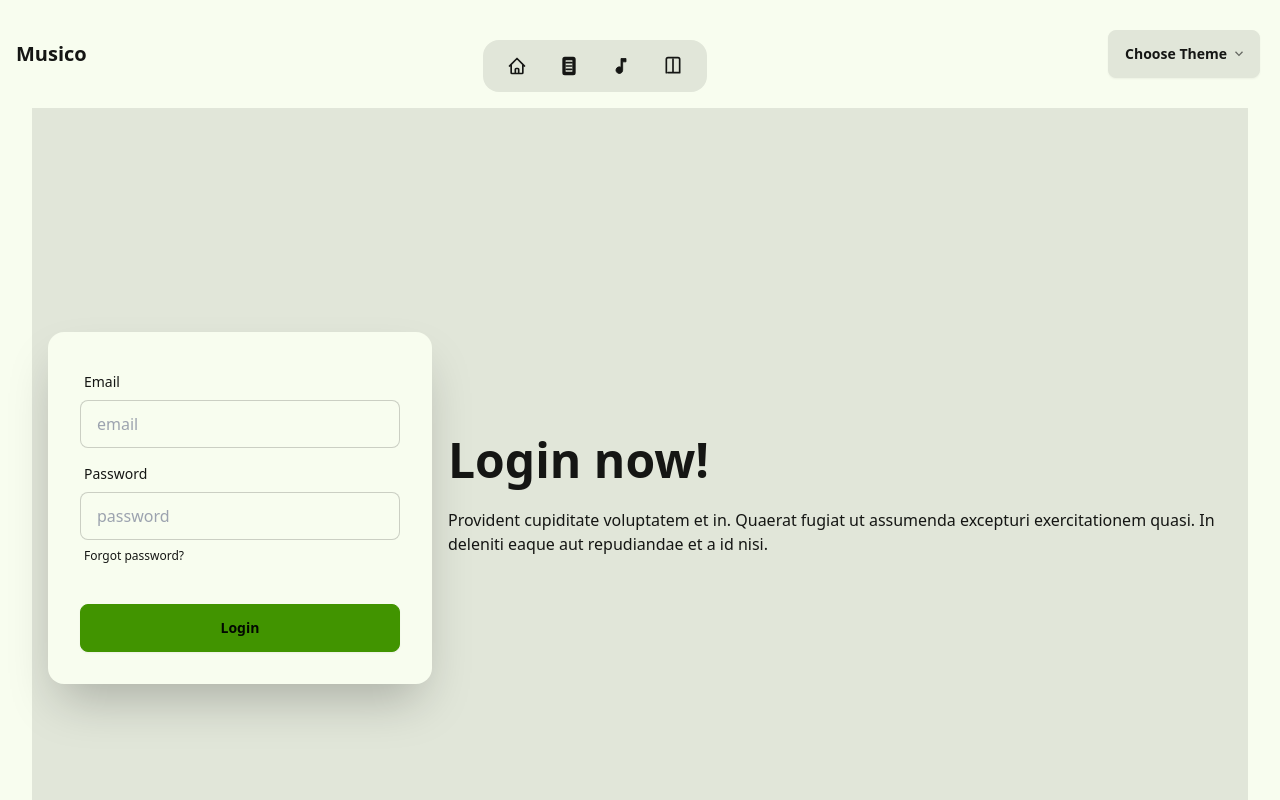
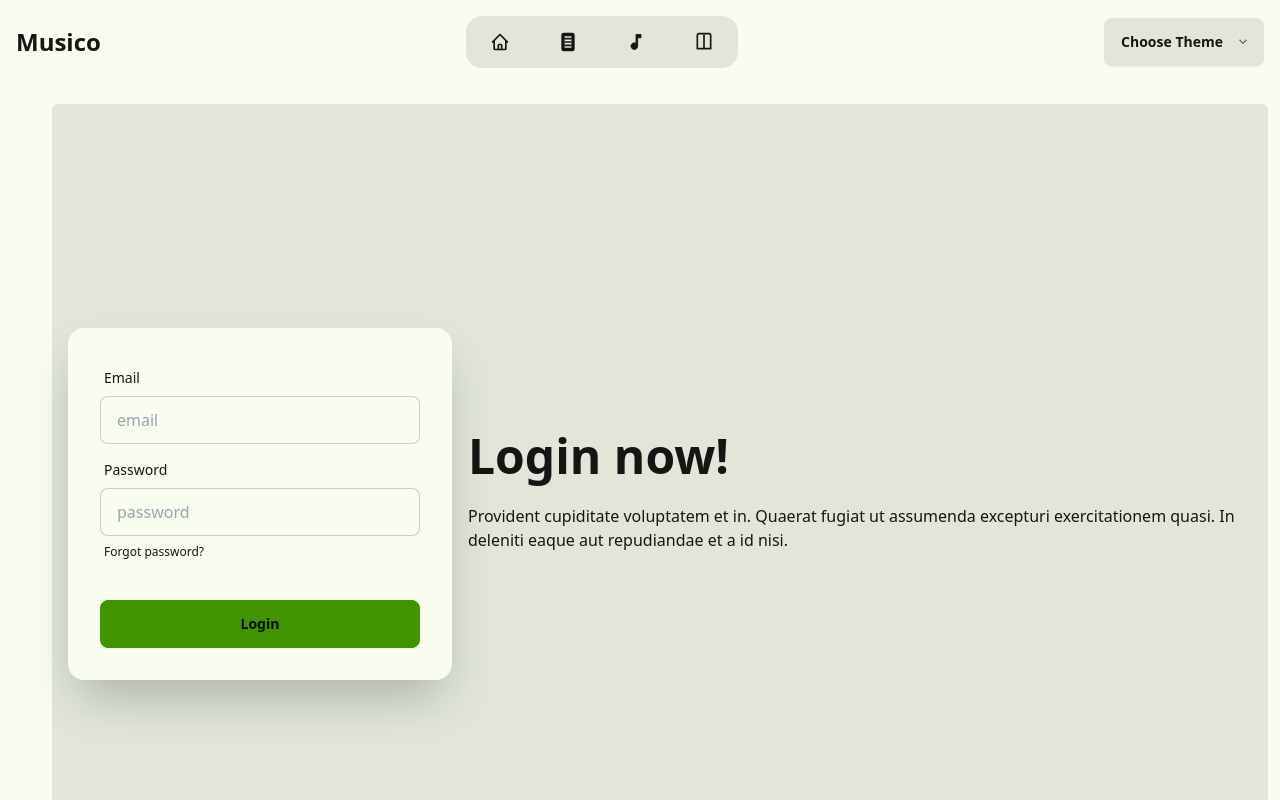
Before and after one commit to Newiq/Musico, a Next.js app in the folder client/musico/: page / in a window 1280 px wide. Shown: the top 800 px of the page. Built offline with nearby package versions, Linux system fonts and the light colour scheme.

Commit message:
add styles for some components

```diff
--- a/client/musico/app/sheets/page.tsx
+++ b/client/musico/app/sheets/page.tsx
@@ -61,37 +61,50 @@ export default function SheetLibrary() {
     return (
         <div className='min-h-screen p-4'>
             <h1 className="text-3xl font-bold mb-4">Sheets Library</h1>
-            <button className="btn" onClick={() => document.getElementById('my_modal_3')?.showModal()}>+</button>
+            <button className="btn mb-2" onClick={() => document.getElementById('my_modal_3')?.showModal()}>+</button>
             <dialog id="my_modal_3" className="modal">
-            <div className="modal-box">
+    <div className="modal-box relative">
         <form method="dialog" onSubmit={handleUpload}>
-                <label>
-                    Title:
+        <button
+            type="button"
+            className="btn btn-sm btn-circle btn-ghost absolute right-2 top-2"
+            onClick={() => document.getElementById('my_modal_3')?.close()}
+        >✕</button>
+
+        <h2 className="text-lg font-bold text-center mb-4">Upload Sheets</h2>
+
+        <div className="form-control w-full mb-4">
+            <label className="label">
+            <span className="label-text">Title:</span>
+            </label>
             <input
             type="text"
             value={title}
             onChange={handleTitleChange}
             placeholder="Enter sheet title"
             required
-                        className="input input-bordered input-secondary w-full max-w-xs"
+            className="input input-bordered w-full"
             />
+        </div>
+
+        <div className="form-control w-full mb-4">
+            <label className="label">
+            <span className="label-text">Upload file:</span>
             </label>
-                <label className="form-control w-full max-w-xs">
             <input
             type="file"
             accept="application/pdf"
-                    className="file-input file-input-bordered w-full max-w-xs m-auto"
+            className="file-input file-input-bordered w-full"
             onChange={handleFileChange}
             required
             />
-                </label>
+        </div>
+
         <div className="divider">🎧</div>
-                <button type="submit" className='btn btn-primary m-auto'>Upload Sheet</button>
-                <button type="button"
-                className="btn btn-sm btn-circle btn-ghost absolute right-2 top-2"
-                onClick={() => document.getElementById('my_modal_3')?.close()
 
-                }>✕</button>
+        <div className="flex justify-center">
+            <button type="submit" className="btn btn-primary w-full">Upload Sheet</button>
+        </div>
         </form>
     </div>
     </dialog>
--- a/client/musico/components/DictionaryNav.tsx
+++ b/client/musico/components/DictionaryNav.tsx
@@ -17,7 +17,7 @@ function DictionaryNav({ onTermClick }: { onTermClick: (description: string) =>
                   <ul>
                     {notes.map((note) => (
                       <li key={note}>
-                        <a href="#" onClick={() => onTermClick(`${note}${chordType}`)} className="max-w-full">
+                        <a href="#" onClick={() => onTermClick(`${note}${chordType}`)} >
                           {`${note}${chordType}`}
                         </a>
                       </li>
--- a/client/musico/components/Header.tsx
+++ b/client/musico/components/Header.tsx
@@ -8,33 +8,37 @@ const { theme, changeTheme } = useTheme();
     return (
         <header className={`p-4`} data-theme={theme}>
         <div className="container mx-auto flex justify-between items-center">
-    <h1 className="text-xl font-bold">Musico</h1>
+            <h1 className="text-2xl font-bold">Musico</h1>
+
             <nav>
-        <ul className="menu menu-horizontal bg-base-200 rounded-box mt-6">
-            <li>
-                <a href="/" className="tooltip" data-tip="Home">
+            <ul className="menu menu-horizontal space-x-4 bg-base-200 rounded-box">
+                <li className="tooltip" data-tip="Home">
+                <Link href="/">
                     <svg
                         xmlns="http://www.w3.org/2000/svg"
                         className="h-5 w-5"
                         fill="none"
                         viewBox="0 0 24 24"
-                    stroke="currentColor">
+                        stroke="currentColor"
+                    >
                         <path
                         strokeLinecap="round"
                         strokeLinejoin="round"
                         strokeWidth="2"
-                    d="M3 12l2-2m0 0l7-7 7 7M5 10v10a1 1 0 001 1h3m10-11l2 2m-2-2v10a1 1 0 01-1 1h-3m-6 0a1 1 0 001-1v-4a1 1 0 011-1h2a1 1 0 011 1v4a1 1 0 001 1m-6 0h6" />
+                        d="M3 12l2-2m0 0l7-7 7 7M5 10v10a1 1 0 001 1h3m10-11l2 2m-2-2v10a1 1 0 01-1 1h-3m-6 0a1 1 0 001-1v-4a1 1 0 011-1h2a1 1 0 011 1v4a1 1 0 001 1m-6 0h6"
+                        />
                     </svg>
-                </a>
+                </Link>
                 </li>
-            <li>
-                <a href="/sheets" className="tooltip" data-tip="Sheet Library">
+                <li className="tooltip" data-tip="Sheet Library">
+                <Link href="/sheets">
                     <svg
                         xmlns="http://www.w3.org/2000/svg"
                         className="h-5 w-5"
                         fill="none"
                         viewBox="0 0 24 24"
-                stroke="currentColor">
+                        stroke="currentColor"
+                    >
                         <path
                         strokeLinecap="round"
                         strokeLinejoin="round"
@@ -42,10 +46,10 @@ return (
                         d="M7 2h10a2 2 0 012 2v16a2 2 0 01-2 2H7a2 2 0 01-2-2V4a2 2 0 012-2zm0 2v16h10V4H7zm2 4h6m-6 4h6m-6 4h6"
                         />
                     </svg>
-                </a>
+                </Link>
                 </li>
-            <li>
-            <a href="/tools" className="tooltip" data-tip="Music Tools">
+                <li className="tooltip" data-tip="Music Tools">
+                <Link href="/tools">
                     <svg
                         xmlns="http://www.w3.org/2000/svg"
                         className="h-5 w-5"
@@ -53,21 +57,19 @@ return (
                         viewBox="0 0 24 24"
                         stroke="currentColor"
                     >
-            <path
-                d="M12 3v10.55A4 4 0 1014 17V7h4V3h-6z"
-            />
+                        <path d="M12 3v10.55A4 4 0 1014 17V7h4V3h-6z" />
                     </svg>
-                </a>
+                </Link>
                 </li>
-
-            <li>
-                <a href="/dictionary" className="tooltip" data-tip="Music Dictionary">
+                <li className="tooltip" data-tip="Music Dictionary">
+                <Link href="/dictionary">
                     <svg
                         xmlns="http://www.w3.org/2000/svg"
                         className="h-5 w-5"
                         fill="none"
                         viewBox="0 0 24 24"
-                stroke="currentColor">
+                        stroke="currentColor"
+                    >
                         <path
                         strokeLinecap="round"
                         strokeLinejoin="round"
@@ -75,28 +77,34 @@ return (
                         d="M12 4v16m8-16v16m0-16a2 2 0 00-2-2H6a2 2 0 00-2 2v16m16 0H6"
                         />
                     </svg>
-
-
-                </a>
+                </Link>
                 </li>
             </ul>
             </nav>
 
             <details className="dropdown dropdown-end">
-        <summary className="btn m-1">Choose Theme
+            <summary className="btn">
+                Choose Theme
                 <svg
                 width="12px"
                 height="12px"
-                    className="inline-block h-2 w-2 fill-current opacity-60"
+                className="inline-block h-2 w-2 ml-2 fill-current opacity-60"
                 xmlns="http://www.w3.org/2000/svg"
-                    viewBox="0 0 2048 2048">
+                viewBox="0 0 2048 2048"
+                >
                 <path d="M1799 349l242 241-1017 1017L7 590l242-241 775 775 775-775z"></path>
                 </svg>
             </summary>
             <ul className="dropdown-content menu p-2 shadow bg-base-100 rounded-box w-52">
-            <li><a onClick={() => changeTheme('lemonade')}>🍋Lemonade</a></li>
-            <li><a onClick={() => changeTheme('emerald')}>🥤Milkshake</a></li>
-            <li><a onClick={() => changeTheme('cupcake')}>🍰Cupcake</a></li>
+                <li>
+                <a onClick={() => changeTheme('lemonade')}>🍋 Lemonade</a>
+                </li>
+                <li>
+                <a onClick={() => changeTheme('emerald')}>🥤 Milkshake</a>
+                </li>
+                <li>
+                <a onClick={() => changeTheme('cupcake')}>🍰 Cupcake</a>
+                </li>
             </ul>
             </details>
         </div>
--- a/client/musico/components/Hero.tsx
+++ b/client/musico/components/Hero.tsx
@@ -1,5 +1,5 @@
 function Hero() {
-    return ( <div className="hero bg-base-200 min-h-screen">
+    return ( <div className="hero bg-base-200 min-h-screen rounded-md m-5">
         <div className="hero-content flex-col lg:flex-row-reverse">
           <div className="text-center lg:text-left">
             <h1 className="text-5xl font-bold">Login now!</h1>
--- a/client/musico/components/Metronome.tsx
+++ b/client/musico/components/Metronome.tsx
@@ -71,8 +71,7 @@ function Metronome() {
   };
 
   return (
-    <div className="metronome">
-      <h2>Metronome</h2>
+    <div className="metronome flex justify-center items-center">
       <div className="join">
         <button
           className="btn join-item"
@@ -95,7 +94,6 @@ function Metronome() {
         <label className="swap">
         <input type="checkbox" onClick={togglePlay}/>
 
-        {/* volume on icon */}
         <svg
             className="swap-on fill-current"
             xmlns="http://www.w3.org/2000/svg"
@@ -106,7 +104,6 @@ function Metronome() {
             d="M14,3.23V5.29C16.89,6.15 19,8.83 19,12C19,15.17 16.89,17.84 14,18.7V20.77C18,19.86 21,16.28 21,12C21,7.72 18,4.14 14,3.23M16.5,12C16.5,10.23 15.5,8.71 14,7.97V16C15.5,15.29 16.5,13.76 16.5,12M3,9V15H7L12,20V4L7,9H3Z" />
         </svg>
 
-        {/* volume off icon */}
         <svg
             className="swap-off fill-current"
             xmlns="http://www.w3.org/2000/svg"
```
Lines whose indentation alone changed are shown as unchanged.
